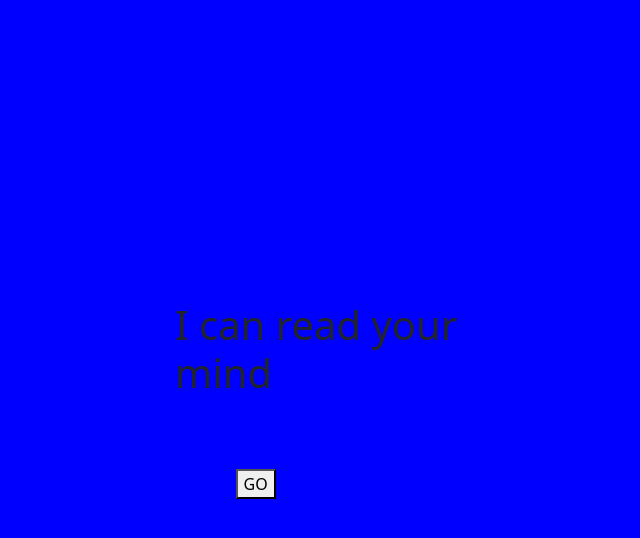
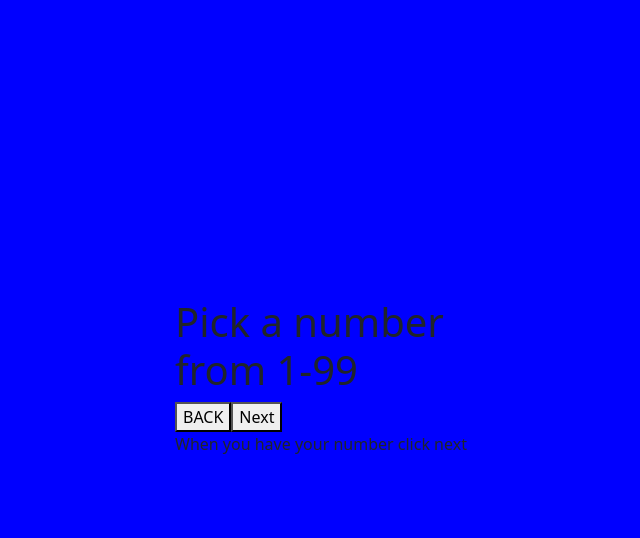
Before and after one commit to EricDEmery/Mind-Reader, a plain HTML site: page index.html in a window 1280 px wide. Both pictures are taken after a click on the button "GO". Shown: the whole page, without its empty margins (287-927 px from the left). Drawn offline with nearby package versions, Linux system fonts and the light colour scheme.

Commit message:
updated buttons

```diff
--- a/index.html
+++ b/index.html
@@ -16,9 +16,8 @@
             <div class="col-4">
                 <section id="page">
                     <h1 id="instruct"></h1>
-                    <button id="next">NEXT</button>
+                    <button id="prev">BACK</button><button id="next">NEXT</button>
                     <p id="example"></p>
-                    <button id="prev">BACK</button>
                     <button id="goButton">GO</button>
                 </section>
             </div>
--- a/js/main.js
+++ b/js/main.js
@@ -1,3 +1,5 @@
+
+
 const page = document.getElementById("page");
 const instruct = document.getElementById("instruct");
 const nextButton = document.getElementById("next");
@@ -16,7 +18,7 @@ let mainArr = [
         prevButton: ''
     },
     {   //Page 2
-        instuct: "Pick a number from 1-99",
+        instruct: "Pick a number from 1-99",
         nextButton: "Next",
         example: "When you have your number click next",
         prevButton: "Back"
@@ -83,12 +85,14 @@ function changePage() {
     } else if (pageNum === 5) {
         goButton.style.visibility = 'hidden';
         prevButton.style.visibility = 'visible'
-        nextButton.style.vidsibility = 'visible';
+        nextButton.style.visibility = 'hidden';
 
     } else {
+        instruct.style.visibility = 'visible';
         goButton.style.visibility = 'hidden';
         prevButton.style.visibility = 'visible'
-        nextButton.style.vidsibility = 'visible';
+        nextButton.style.visibility = 'visible';
+        example.style.visibility = 'visible'
     }
     }
 
@@ -99,11 +103,11 @@ function changePage() {
             pageNum++;
         }
         else if (i.target.id === 'prev') {
-            pageNum--;
+            pageNum = 0;
         }
         changePage()
     }
 
-nextButton.addEventListner('click', nextPage)
-goButton.addEventListner('click', nextPage)
-prevButton.addEventListner('click', nextPage)
+next.addEventListener('click', nextPage)
+goButton.addEventListener('click', nextPage)
+prev.addEventListener('click', nextPage)
```
